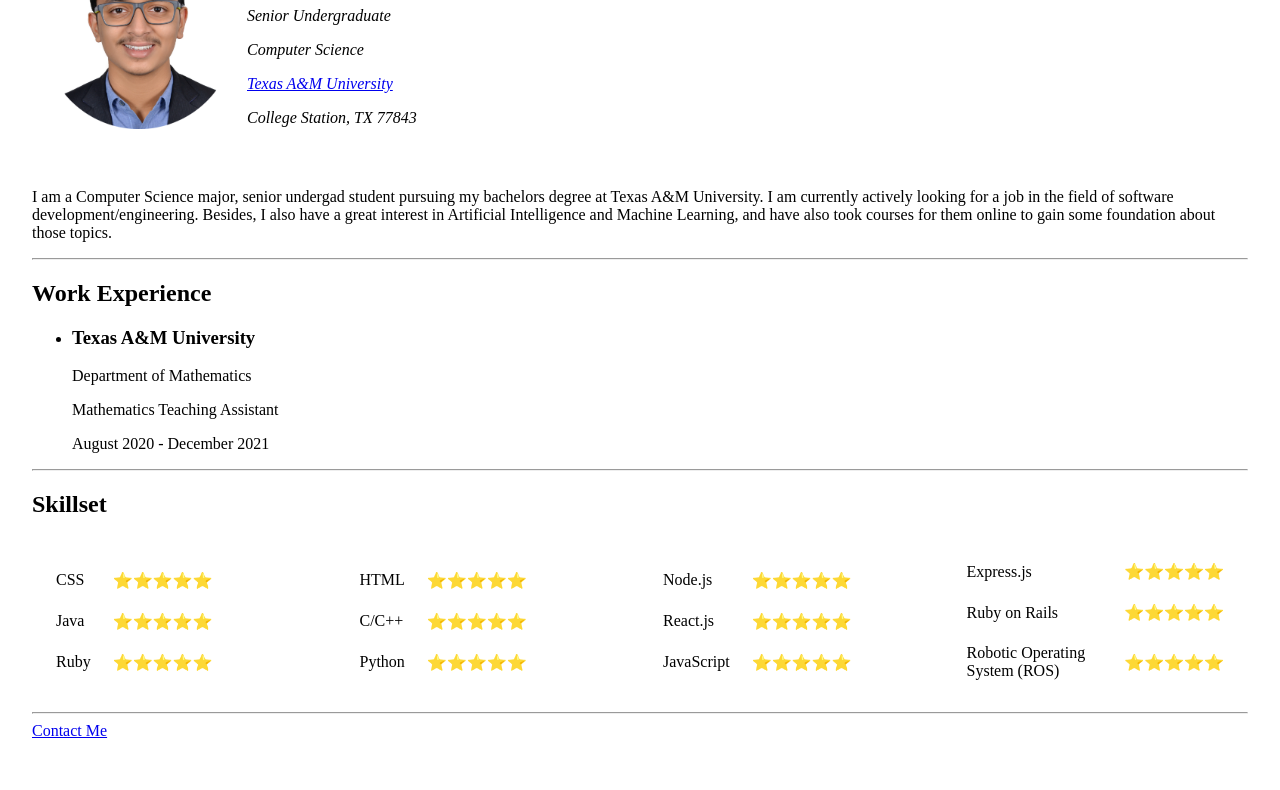
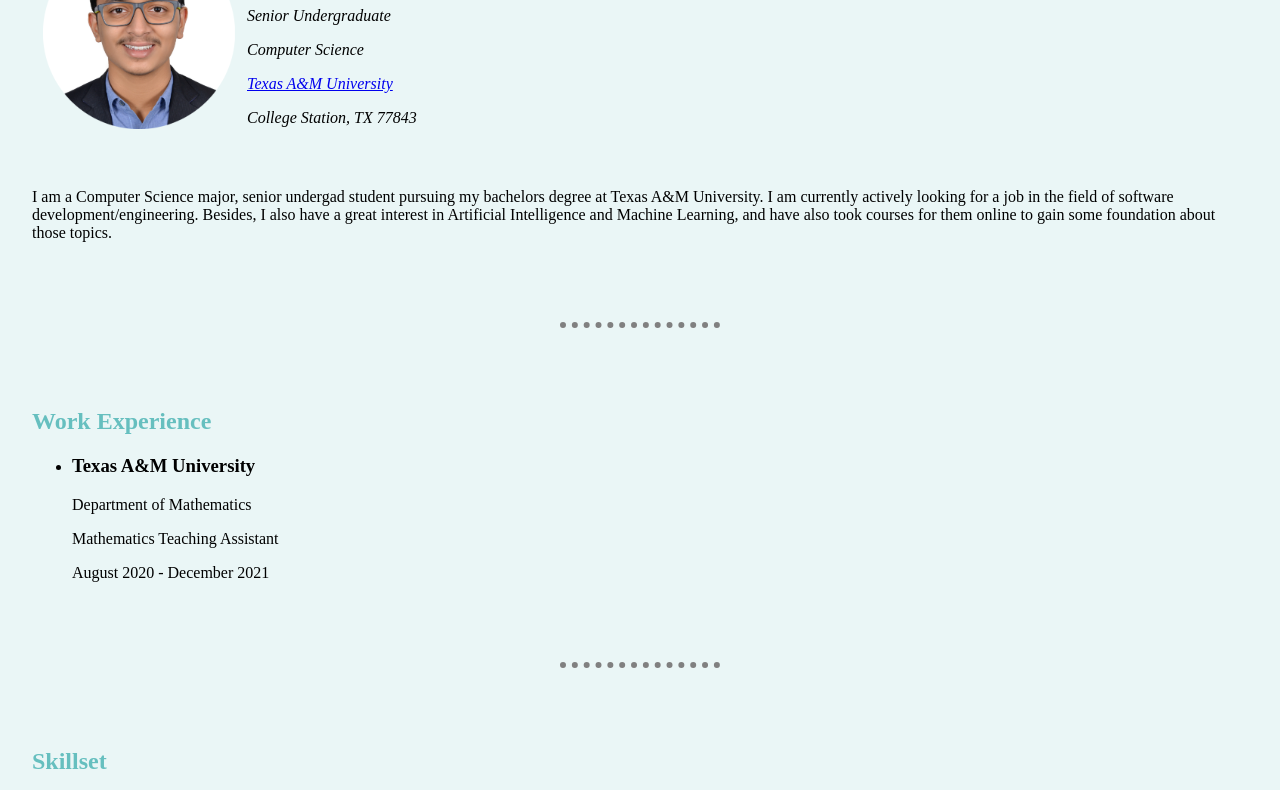
Before and after one commit to tkakad/UDEMY-Web-Development, a plain HTML site: page HTML_portfolio/index.html in a window 1280 px wide. Shown: the part 116-906 px from the top of the page. Drawn offline with Linux system fonts and the light colour scheme.

Commit message:
Completed HTML_portfolio, created a new directory for CSS_portfolio

```diff
--- /dev/null
+++ b/HTML_portfolio/css/styles.css
@@ -0,0 +1,23 @@
+/* TAG SELECTORS */
+
+body {
+  background-color: #eaf6f6;
+  margin: 2rem;
+}
+
+hr {
+  border-color: gray;
+  border-style: dotted none none;
+  border-width: 0.4rem;
+  margin: 5rem auto;
+  width: 10rem;
+}
+
+h1,
+h2 {
+  color: #66bfbf;
+}
+
+/* CLASS SELECTORS */
+
+/* ID SELECTORS */
--- a/HTML_portfolio/index.html
+++ b/HTML_portfolio/index.html
@@ -1,13 +1,14 @@
 <!DOCTYPE html>
 <html lang="en">
   <head>
+    <link rel="stylesheet" href="css/styles.css" />
     <meta charset="UTF-8" />
     <meta http-equiv="X-UA-Compatible" content="IE=edge" />
     <meta name="viewport" content="width=device-width, initial-scale=1.0" />
     <title>Tejas Kakad</title>
   </head>
 
-  <body style="margin: 2rem; padding: 0; overflow-x: hidden">
+  <body>
     <table cellspacing="10">
       <tr>
         <td>
@@ -130,6 +131,14 @@
       </tr>
     </table>
 
+    <!-- <hr />
+
+    <h1>Technical Experience</h1>
+
+    <ul>
+      <li></li>
+    </ul> -->
+
     <hr />
 
     <a target="_blank" href="contact.html">Contact Me</a>
```
Also changed, not shown: HTML_portfolio/contact.html (+1 -0 lines), CSS_portfolio/css/styles.css (added), CSS_portfolio/index.html (added).
